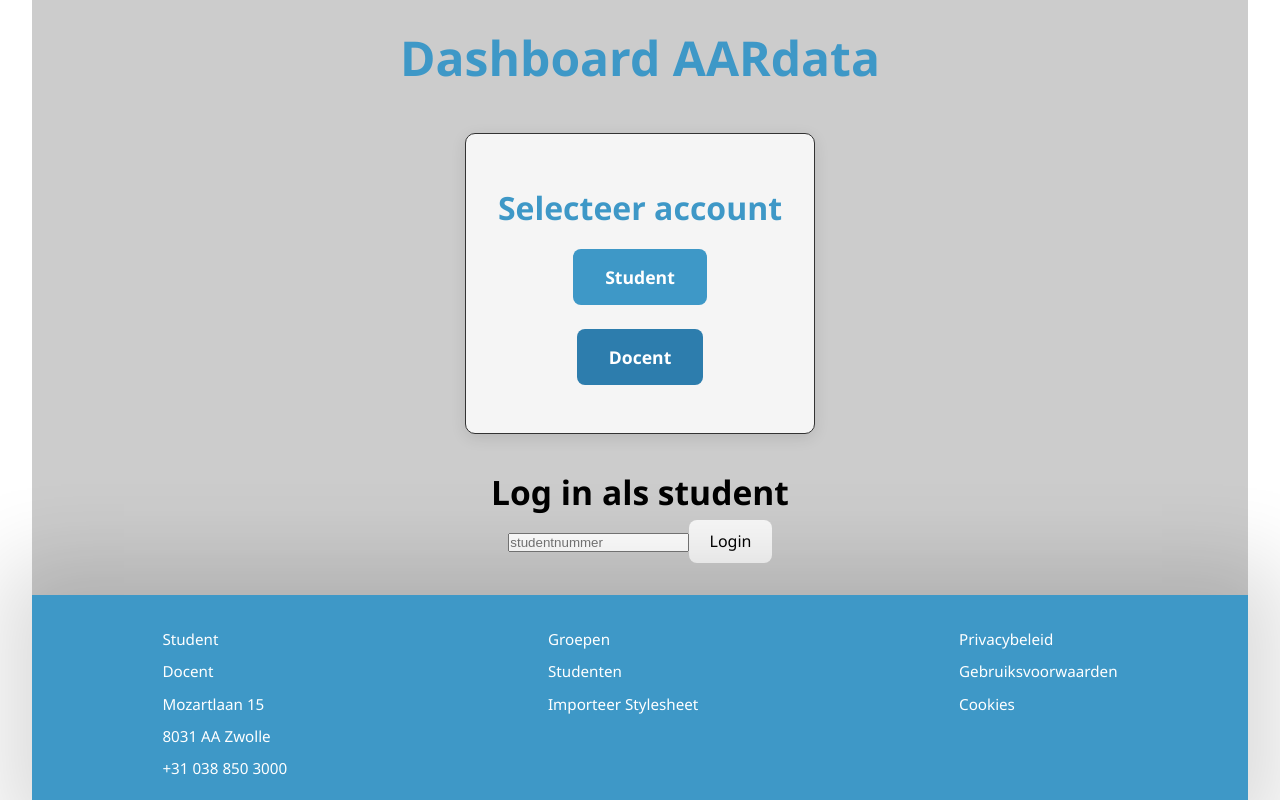
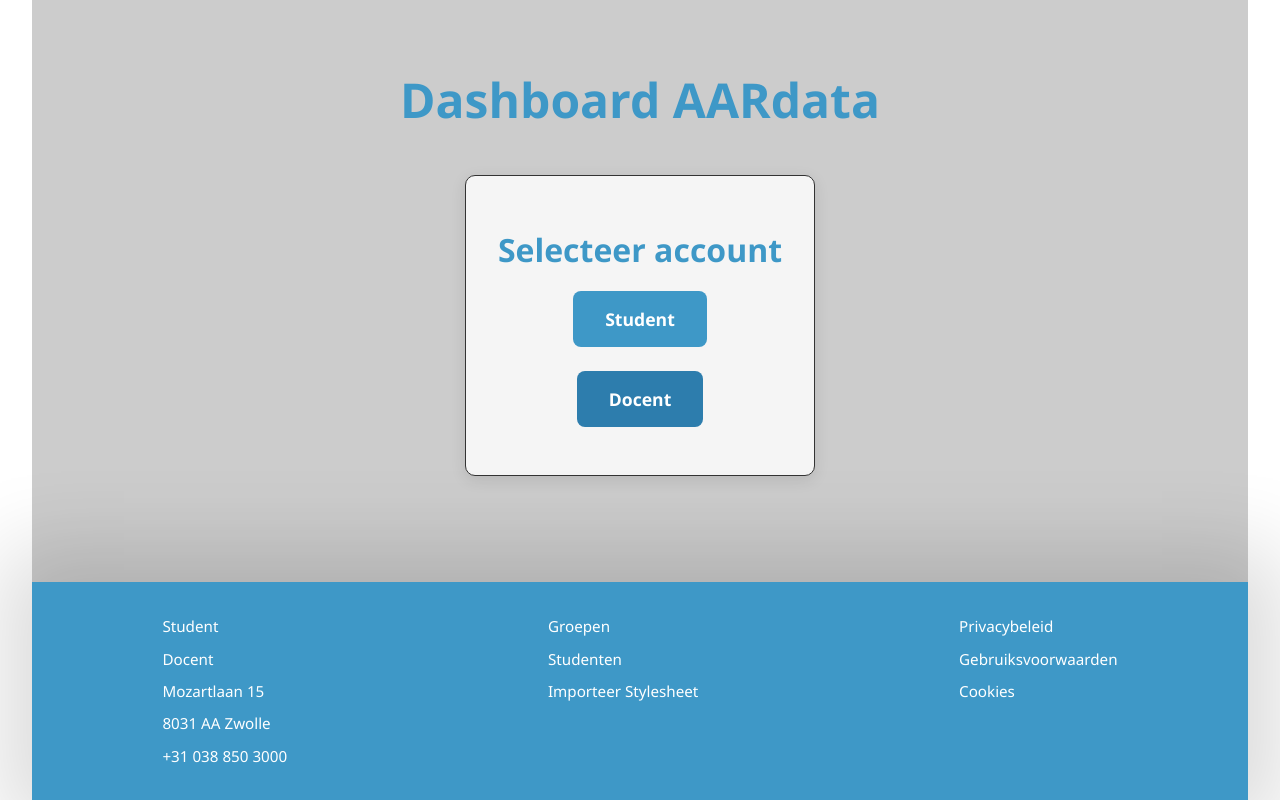
Before and after one commit to OliverDeltion/Herexamen, a React (Vite) app in the folder frontend/: page / in a window 1280 px wide. Built offline with nearby package versions, Linux system fonts and the light colour scheme.

Commit message:
Add Show Login prop to hide login until student clicks student button

```diff
--- a/frontend/src/pages/DashboardPage.jsx
+++ b/frontend/src/pages/DashboardPage.jsx
@@ -13,18 +13,19 @@ const DashboardPage = () => {
 
 	const [selectedRole, setSelectedRole] = useState(null);
 	const [studentData, setStudentData] = useState(null);
+	const [showLogin, setShowLogin] = useState(false);
 	const [isLoginOpen, setIsLoginOpen] = useState(true);
 
 	    const handleSelectedRole = (role) => {
 			setSelectedRole(role);
 			if (role === "student") {
-				setIsLoginOpen(true);
+				setShowLogin(true); // Laat Login Modal zien - Nirmin
 			}
     };
 
 	const handleLogin = (data) => {
 		setStudentData(data);
-		setIsLoginOpen(false);
+		setShowLogin(false); // Verberg Login Modal na succesvolle login - Nirmin
 	};
 
     const handleBack = () => {
@@ -56,8 +57,8 @@ const DashboardPage = () => {
 
 				{/* Login Modal voor student */}
 				<LoginModal
-					isOpen={isLoginOpen}
-					onClose={handleBack}
+					isOpen={showLogin}
+					onClose={() => setShowLogin(false)}
 					onLogin={handleLogin}
 				/>
 				{/* Modal voor gekozen rol */}
```
